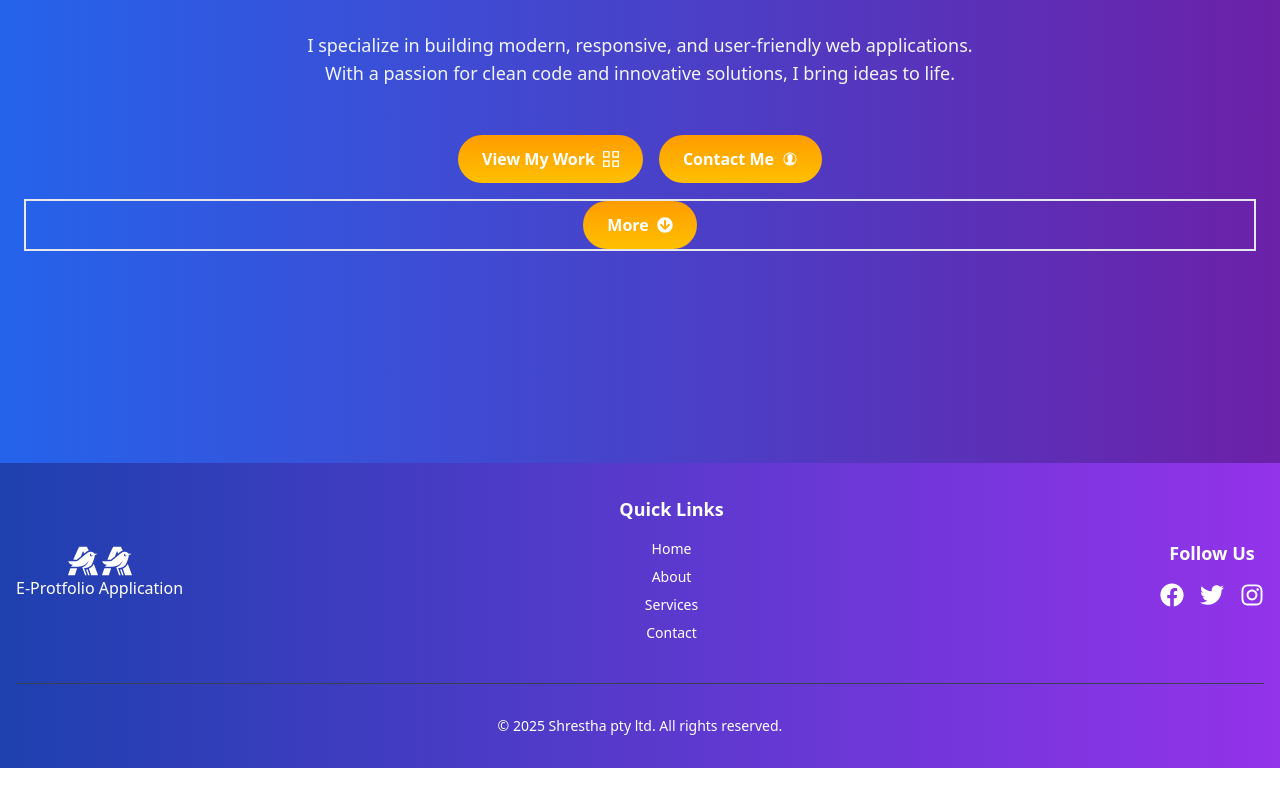
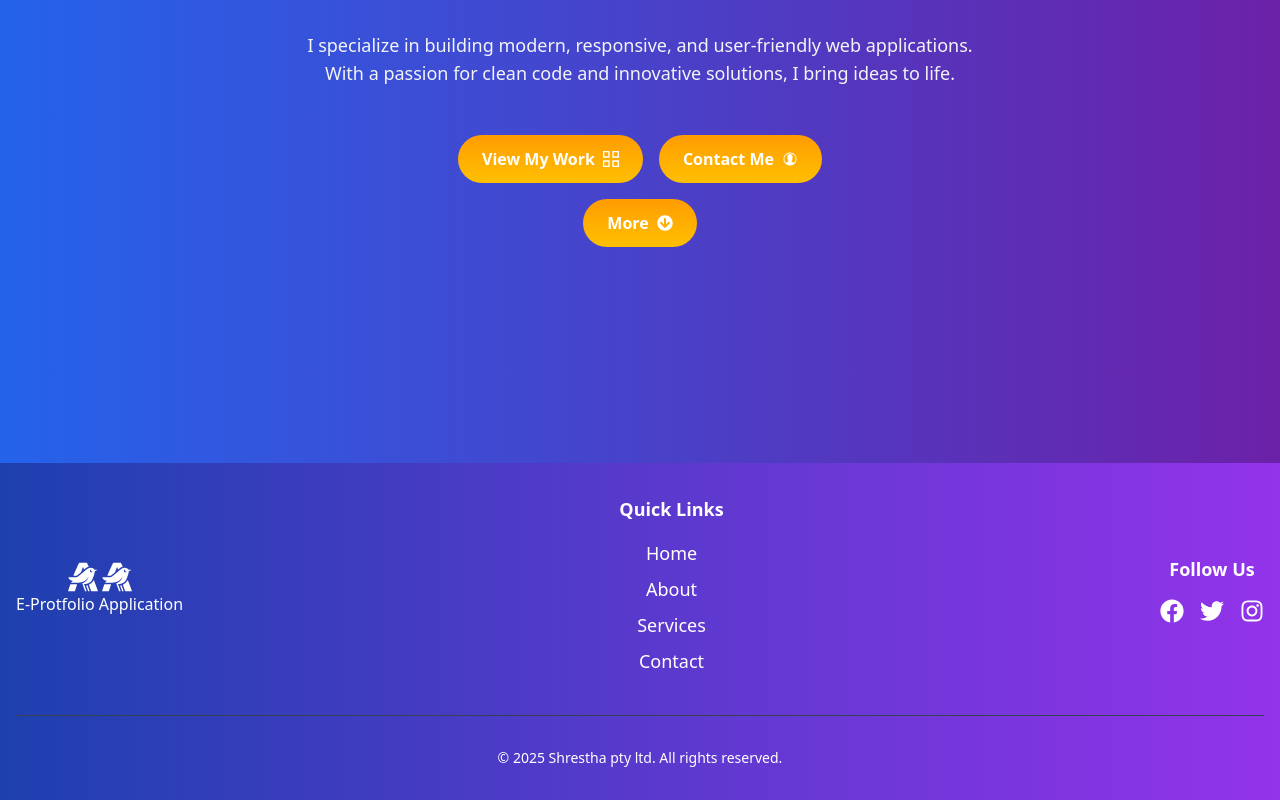
Before and after one commit to Shrestha01/adarsha-protfolio, a React (Vite) app: page / in a window 1280 px wide. Shown: the part 393-1193 px from the top of the page. Before the commit the page ends 1161 px from the top, so only its background shows below. Built offline with nearby package versions, Linux system fonts and the light colour scheme.

Commit message:
about me added

```diff
--- a/src/components/Footer.jsx
+++ b/src/components/Footer.jsx
@@ -24,7 +24,7 @@ function Footer() {
           {/* Column 2: Quick Links */}
           <div>
             <h3 className="text-lg font-bold mb-4">Quick Links</h3>
-            <ul className="text-sm">
+            <ul className="text-lg sm:text-md">
               <li className="mb-2">
                 <Link to="/home" className="hover:text-primary">
                   Home
--- a/src/components/Home.jsx
+++ b/src/components/Home.jsx
@@ -60,7 +60,7 @@ const Home = () => {
         </div>
 
         {!moreInfo && (
-          <div className="flex justify-center border-2 mt-4 ">
+          <div className="flex justify-center mt-4 ">
             <button
               className="flex items-center gap-2 font-semibold bg-gradient-to-t from-primary to-secondary px-6 py-3 rounded-full text-white hover:scale-105 duration-300"
               onClick={handleClick}
@@ -71,7 +71,7 @@ const Home = () => {
           </div>
         )}
       </div>
-      {moreInfo && <About />}
+      <div>{moreInfo && <About />}</div>
     </div>
   );
 };
```
